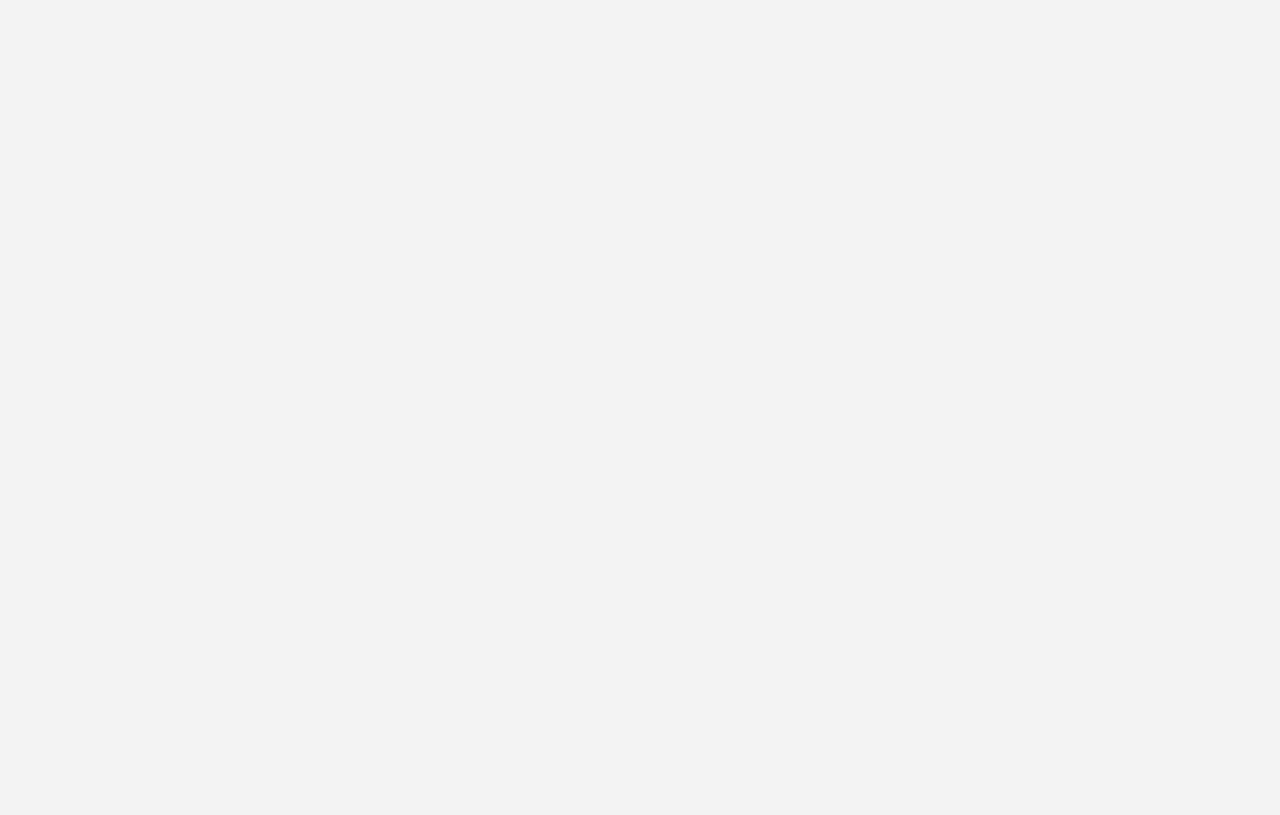
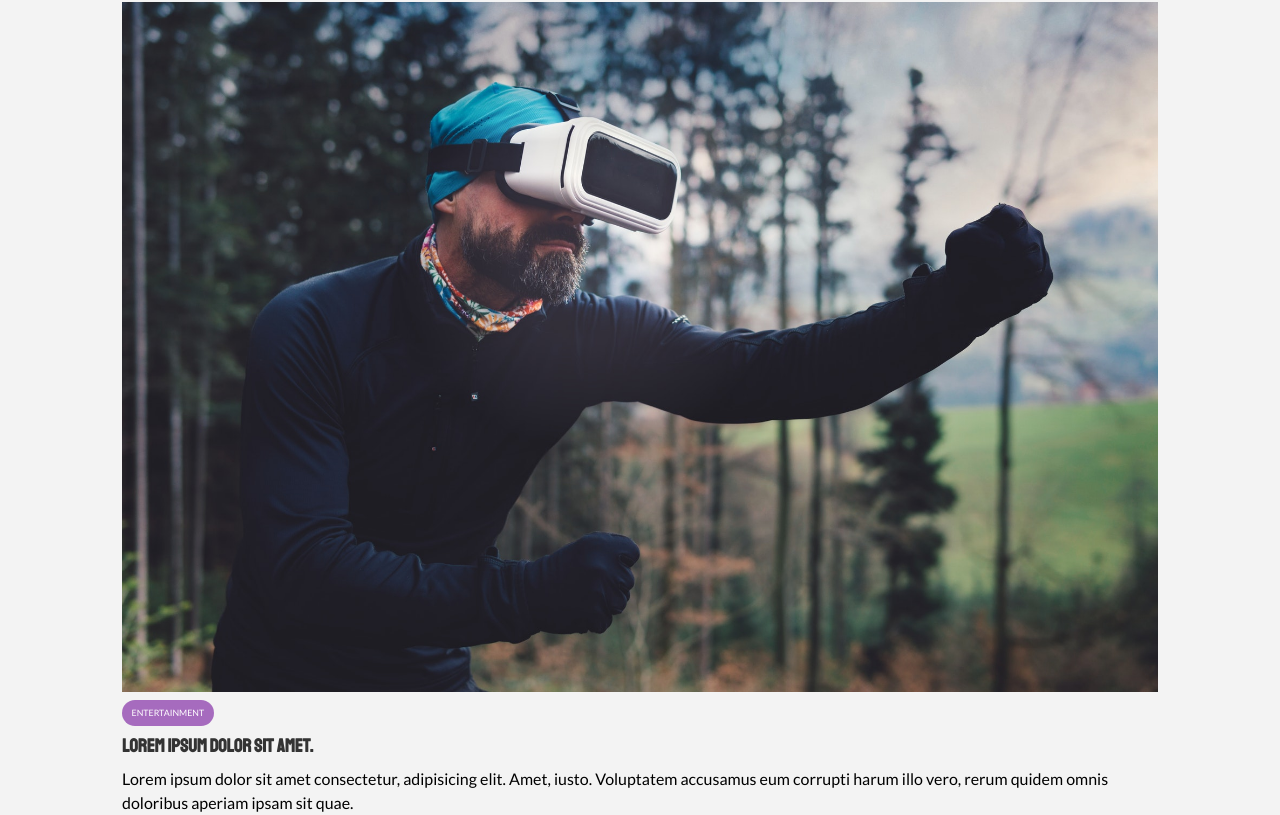
Before and after one commit to denimcouch/newsgrid, a React (Create React App) app: page / in a window 1280 px wide. Shown: the part 576-1391 px from the top of the page. Before the commit the page ends 800 px from the top, so only its background shows below. Built offline with nearby package versions, Linux system fonts and the light colour scheme.

Commit message:
basic components built

```diff
--- a/src/App.js
+++ b/src/App.js
@@ -1,6 +1,7 @@
 import './App.css';
 import NavBar from './components/NavBar'
 import ShowcaseHeader from './components/ShowcaseHeader'
+import HomeArticlesContainer from './containers/HomeArticlesContainer'
 import { library } from '@fortawesome/fontawesome-svg-core'
 import { fab } from '@fortawesome/free-brands-svg-icons'
 
@@ -11,6 +12,7 @@ function App() {
     <div className="app">
       <NavBar />
       <ShowcaseHeader />
+      <HomeArticlesContainer />
     </div>
   );
 }
--- /dev/null
+++ b/src/components/Article.jsx
@@ -0,0 +1,14 @@
+import React from 'react'
+
+export default function Article (props) {
+  return (
+    <article className="card">
+      <img src={props.img} alt=""/>
+      <div className="category category-ent">Entertainment</div>
+      <h3>
+        <a href="#">Lorem ipsum dolor sit amet.</a>
+      </h3>
+      <p>Lorem ipsum dolor sit amet consectetur, adipisicing elit. Amet, iusto. Voluptatem accusamus eum corrupti harum illo vero, rerum quidem omnis doloribus aperiam ipsam sit quae.</p>
+    </article>
+  )
+}
--- /dev/null
+++ b/src/containers/HomeArticlesContainer.jsx
@@ -0,0 +1,17 @@
+import React from 'react'
+import Article from '../components/Article'
+import ent1 from '../image_resources/articles/ent1.jpg'
+
+
+export default function HomeArticlesContainer () {
+  return(
+    <section id="home-articles" className="py-2">
+      <div className="container">
+        <h2>Editor's Pick</h2>
+      <div className="articles-container">
+        <Article img={ent1}/>
+      </div>
+      </div>
+    </section>
+  )
+}
```
Also changed, not shown: src/index 2.js (deleted, +0 -10 lines), 1 other file (tests, documents, lock files or other folders).
